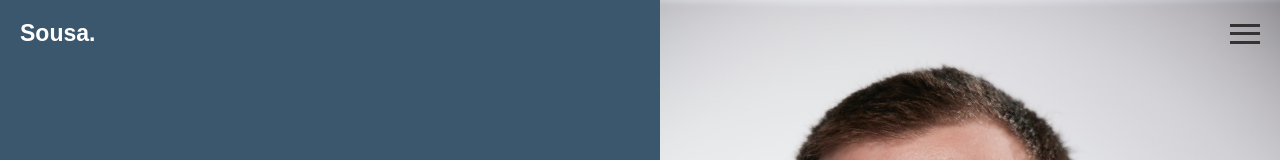
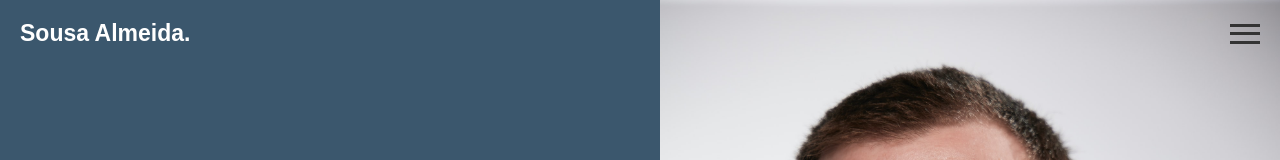
Before and after one commit to thalissonsousa/projeto-b7web-html-css, a plain HTML site: page index.html in a window 1280 px wide. Shown: the top 160 px of the page. Drawn offline with Linux system fonts and the light colour scheme.

Commit message:
fix: corrigindo o título

```diff
--- a/index.html
+++ b/index.html
@@ -9,7 +9,7 @@
 </head>
 <body>
     <header>
-        <div class="logo">Sousa.</div>
+        <div class="logo">Sousa Almeida.</div>
         <div class="menu">
             <div class="menu-line"></div>
             <div class="menu-line"></div>
```
